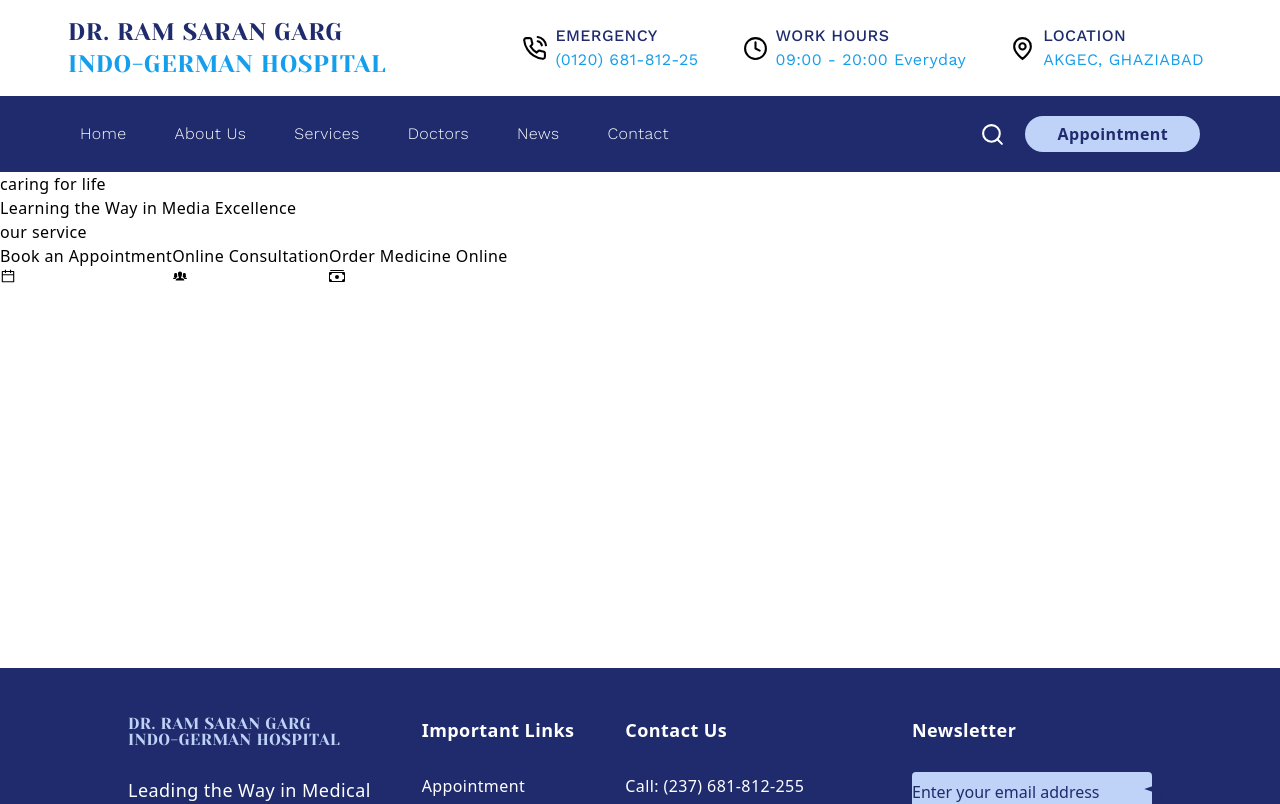
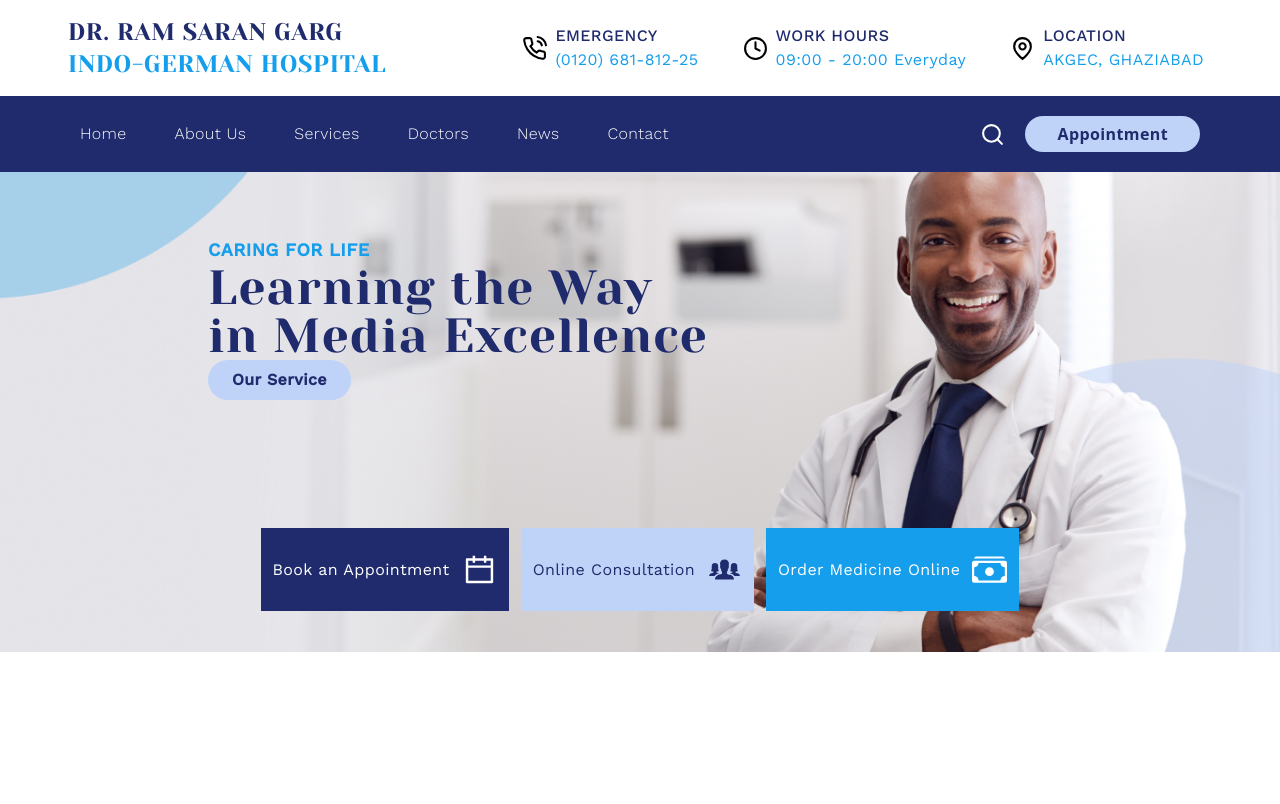
Before and after one commit to hospital-website/hospital-website, a React (Create React App) app: page / in a window 1280 px wide. Shown: the top 804 px of the page. Built offline with nearby package versions, Linux system fonts and the light colour scheme.

Commit message:
hero-desktop

```diff
--- a/src/Pages/Home/Home.js
+++ b/src/Pages/Home/Home.js
@@ -6,30 +6,42 @@ const Home = () => {
   return <>
     {/* HERO SECTION */}
 
-    <section id="hero">
+    <section id="hero" className='bg-hero-bg w-full h-[60vh] bg-no-repeat bg-cover relative'>
 
       {/* HERO TEXT CONTENT */}
 
-      <article id="hero-text">
-        <p id="pre-text">caring for life</p>
-        <h2 id="hero-text">Learning the Way in Media Excellence</h2>
+      <article id="hero-text" className='grid justify-start px-52 py-16'>
+        <p id="pre-text" className='font-work uppercase text-secondary font-semibold text-lg'>caring for life</p>
+        <h2 id="hero-text" className='font-yeseva text-5xl text-primary'>Learning the Way <br /> in Media Excellence</h2>
 
-        <button>our service</button>
+        <button className='bg-accent text-primary capitalize font-work text-base rounded-full py-2 px-6 font-bold justify-self-start'>our service</button>
       </article>
 
       {/*  HERO INTERACTIVE BUTTONS */}
 
-      <article id="hero-interactive">
-        <button>
-          Book an Appointment <AiOutlineCalendar />
+      <article id="hero-interactive" className='flex gap-3 justify-center my-[8vh]'>
+        <button className='w-fit flex items-center justify-center gap-3 py-6 px-3 bg-primary text-white font-work'>
+          <span>
+            Book an Appointment
+          </span>
+          <span>
+            <AiOutlineCalendar size={35} />
+          </span>
         </button>
 
-        <button>
-          Online Consultation <IoIosPeople />
+        <button className='w-fit flex items-center justify-center gap-3 py-6 px-3 bg-accent text-primary font-work'>
+          <span>
+            Online Consultation
+          </span>
+          <span>
+            <IoIosPeople size={35} />
+          </span>
+
         </button>
 
-        <button>
-          Order Medicine Online <BsCashStack />
+        <button className='w-fit flex items-center justify-center gap-3 py-6 px-3 bg-secondary text-white font-work'>
+          <span>Order Medicine Online</span>
+          <span><BsCashStack size={35} /></span>
         </button>
       </article>
     </section>
--- a/tailwind.config.js
+++ b/tailwind.config.js
@@ -13,7 +13,10 @@ module.exports = {
         'primary': '#1F2B6C',
         'secondary': '#159EEC',
         'accent': '#BFD2F8',
-      }
+      },
+      backgroundImage: {
+        'hero-bg': "url('/public/image_assets/hero-bg.png')",
+      },
     },
   },
   plugins: [],
```
Also changed, not shown: public/image_assets/hero-bg.png (added).
